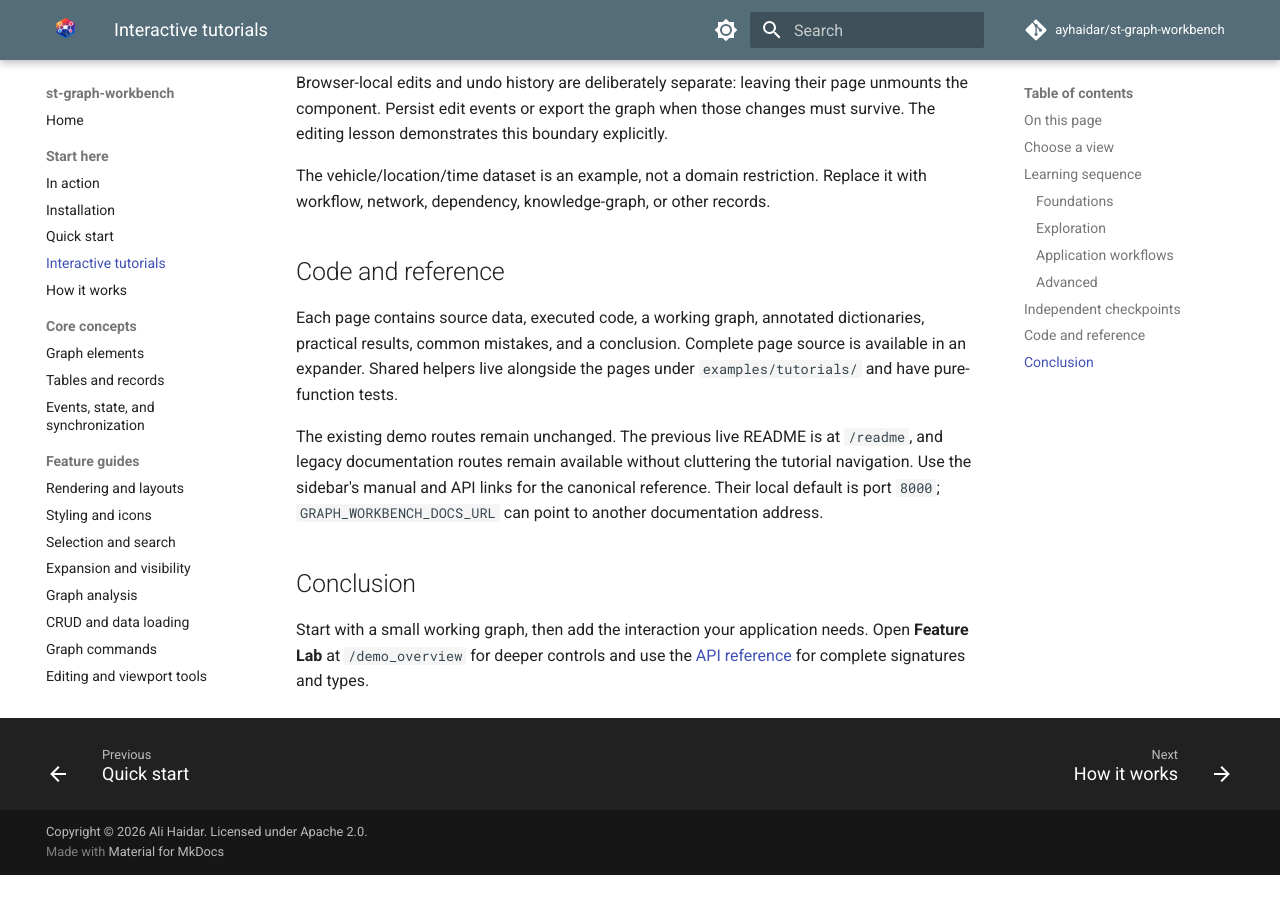
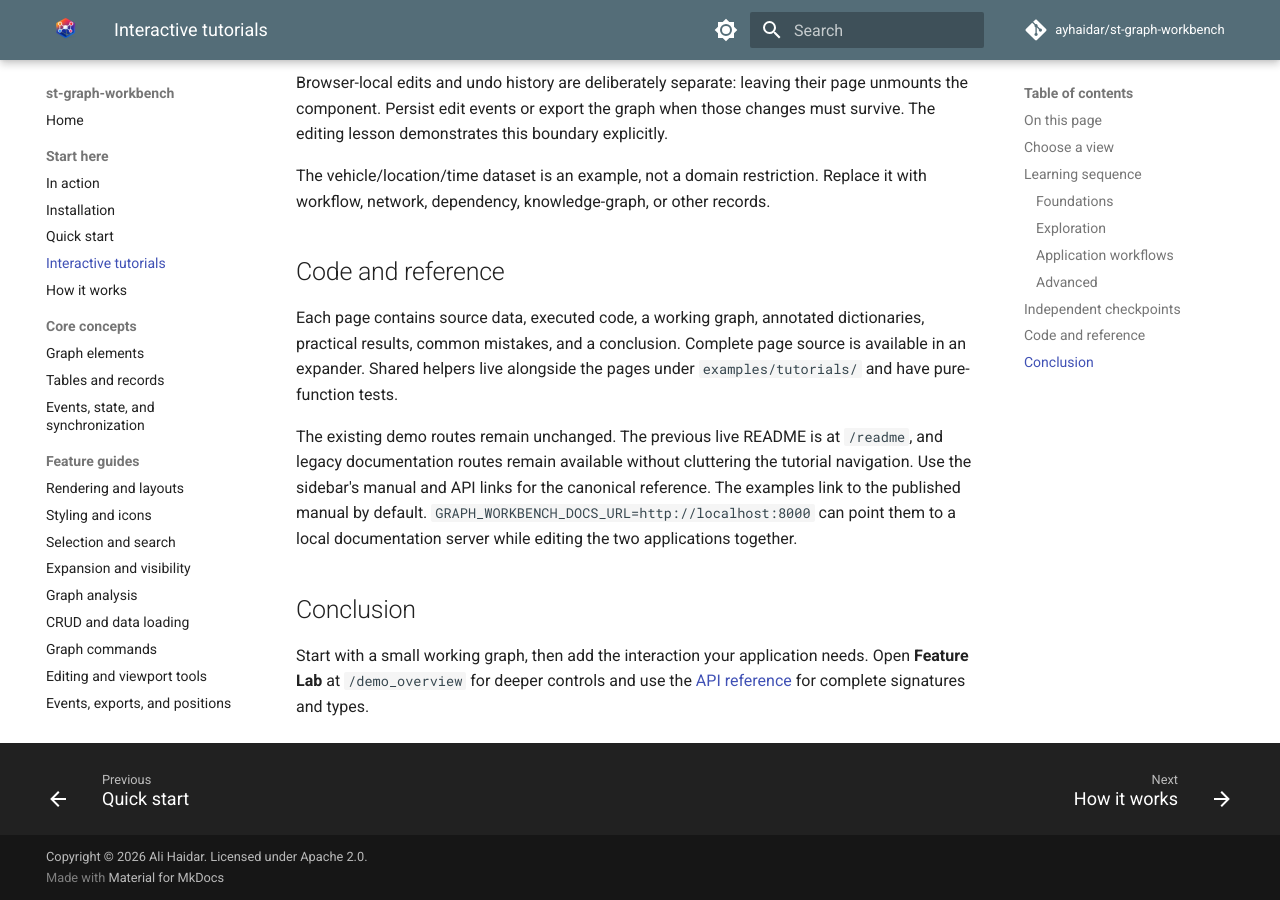
Before and after one commit to ayhaidar/st-graph-workbench, an MkDocs documentation site: the page built from docs/getting-started/tutorials.md, in a window 1280 px wide and 900 px high, scrolled down 1778 px. Built offline with MkDocs 1.6.1 and Material for MkDocs 9.7.7, drawn with Linux system fonts in a browser that asks for light colours; comment, search, counter and statistics services are not loaded; before the commit the page ends 2653 px from its top, so only the background shows below that.

```diff
--- a/docs/getting-started/tutorials.md
+++ b/docs/getting-started/tutorials.md
@@ -76,8 +76,9 @@
 The existing demo routes remain unchanged. The previous live README is at
 `/readme`, and legacy documentation routes remain available without cluttering
 the tutorial navigation. Use the sidebar's manual and API links for the
-canonical reference. Their local default is port `8000`;
-`GRAPH_WORKBENCH_DOCS_URL` can point to another documentation address.
+canonical reference. The examples link to the published manual by default.
+`GRAPH_WORKBENCH_DOCS_URL=http://localhost:8000` can point them to a local
+documentation server while editing the two applications together.
 
 ## Conclusion
 
```
Also changed, not shown: README.md (+10 -7 lines), examples/README.md (+4 -3 lines), 4 other files.
